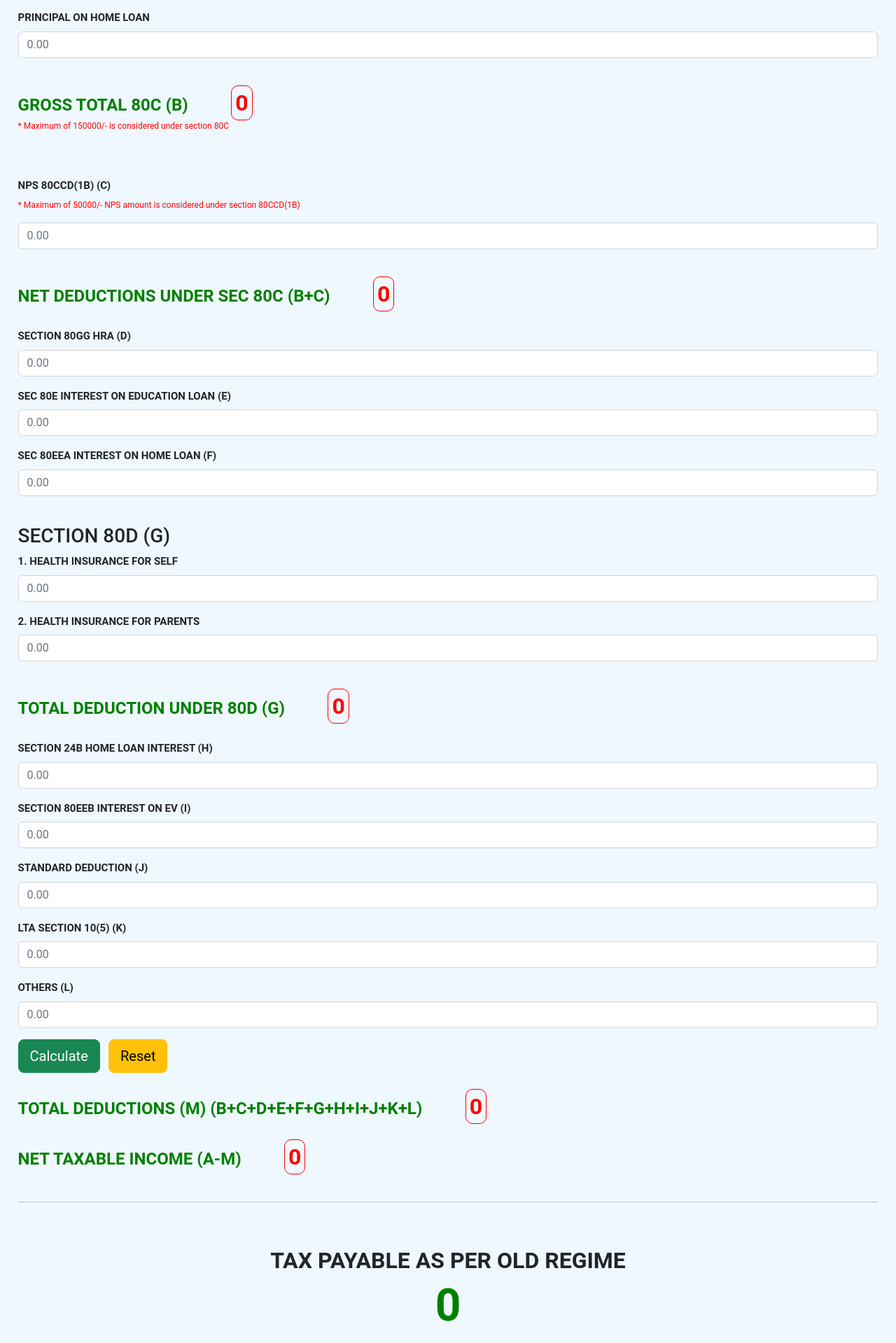
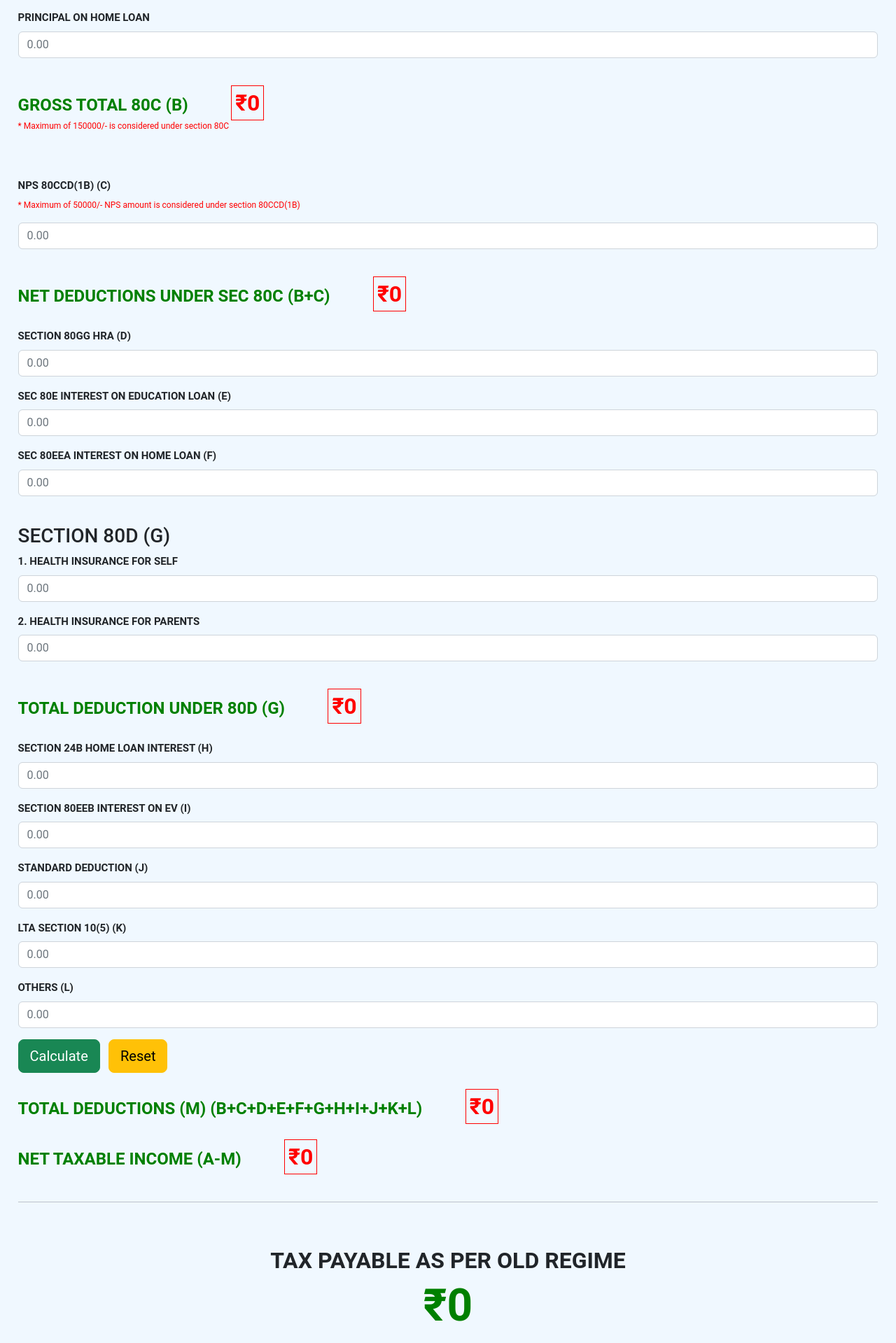
Before and after one commit to santhuvollala-js/income-tax-calculator-2023, a React (Create React App) app: page / in a window 1280 px wide. Shown: the part 1620-3539 px from the top of the page at 70% size. Built offline with nearby package versions, Linux system fonts and the light colour scheme.

Commit message:
Formatted resulted amounts with commas.

```diff
--- a/src/App.css
+++ b/src/App.css
@@ -11,5 +11,5 @@
   margin-left: 5%;
   padding: 5px;
   border: 1px solid red;
-  border-radius: 10px;
+  /* border-radius: 10px; */
 }
--- a/src/components/InputForm/InputForm.tsx
+++ b/src/components/InputForm/InputForm.tsx
@@ -218,7 +218,9 @@ const InputForm: FC<InputFormProps> = () => {
           <Input id="pHomeLoanID" name="pHomeLoan" placeholder="0.00" onChange={handleInputChange} value={pHomeLoan} />
         </FormGroup>
         <br />
-        <span className="resultKey">GROSS TOTAL 80C (B)</span><span className="resultValue">{grossTotalB}</span>
+        <span className="resultKey">GROSS TOTAL 80C (B)</span>
+        <span className="resultValue">
+        &#8377;{grossTotalB.toLocaleString('en-IN', {maximumFractionDigits:2})}</span>
         <p>* Maximum of 150000/- is considered under section 80C</p>
         <br />
         <br />
@@ -228,7 +230,9 @@ const InputForm: FC<InputFormProps> = () => {
           <Input id="npsID" name="nps" placeholder="0.00" onChange={handleInputChange} value={nps} />
         </FormGroup>
         <br />
-        <span className="resultKey">NET DEDUCTIONS UNDER SEC 80C (B+C)</span><span className="resultValue">{total80C}</span>
+        <span className="resultKey">NET DEDUCTIONS UNDER SEC 80C (B+C)</span>
+        <span className="resultValue">
+        &#8377;{total80C.toLocaleString('en-IN', {maximumFractionDigits:2})}</span>
         <br />
         <br />
         <FormGroup>
@@ -254,7 +258,9 @@ const InputForm: FC<InputFormProps> = () => {
           <Input id="pInsID" name="pIns" placeholder="0.00" onChange={handleInputChange} value={pIns} />
         </FormGroup>
         <br />
-        <span className="resultKey">TOTAL DEDUCTION UNDER 80D  (G)</span><span className="resultValue">{total80D}</span>
+        <span className="resultKey">TOTAL DEDUCTION UNDER 80D  (G)</span>
+        <span className="resultValue">
+        &#8377;{total80D.toLocaleString('en-IN', {maximumFractionDigits:2})}</span>
         <br />
         <br />
         <FormGroup>
@@ -285,19 +291,23 @@ const InputForm: FC<InputFormProps> = () => {
         </Button>
         <br />
         <br />
-        <span className="resultKey">TOTAL DEDUCTIONS (M) (B+C+D+E+F+G+H+I+J+K+L)</span><span className="resultValue">{totalDed}</span>
+        <span className="resultKey">TOTAL DEDUCTIONS (M) (B+C+D+E+F+G+H+I+J+K+L)</span>
+        <span className="resultValue">
+        &#8377;{totalDed.toLocaleString('en-IN', {maximumFractionDigits:2})}</span>
         <br />
         <br />
-        <span className="resultKey">NET TAXABLE INCOME  (A-M)</span><span className="resultValue">{netTaxableIncome}</span>
+        <span className="resultKey">NET TAXABLE INCOME  (A-M)</span>
+        <span className="resultValue">
+        &#8377;{netTaxableIncome.toLocaleString('en-IN', {maximumFractionDigits:2})}</span>
       </Form>
       <br />
       <hr />
       <br />
       <br />
       <h2>TAX PAYABLE AS PER OLD REGIME</h2>
-      <h1 className="finalValue">{oldRegimeTaxAmount}</h1>
+      <h1 className="finalValue">&#8377;{oldRegimeTaxAmount.toLocaleString('en-IN', {maximumFractionDigits:2})}</h1>
       <h2>TAX PAYABLE AS PER NEW REGIME</h2>
-      <h1 className="finalValue">{newRegimeTaxAmount}</h1>
+      <h1 className="finalValue">&#8377;{newRegimeTaxAmount.toLocaleString('en-IN', {maximumFractionDigits:2})}</h1>
       <div style={{ height: "300px" }}></div>
     </div>
   );
```
